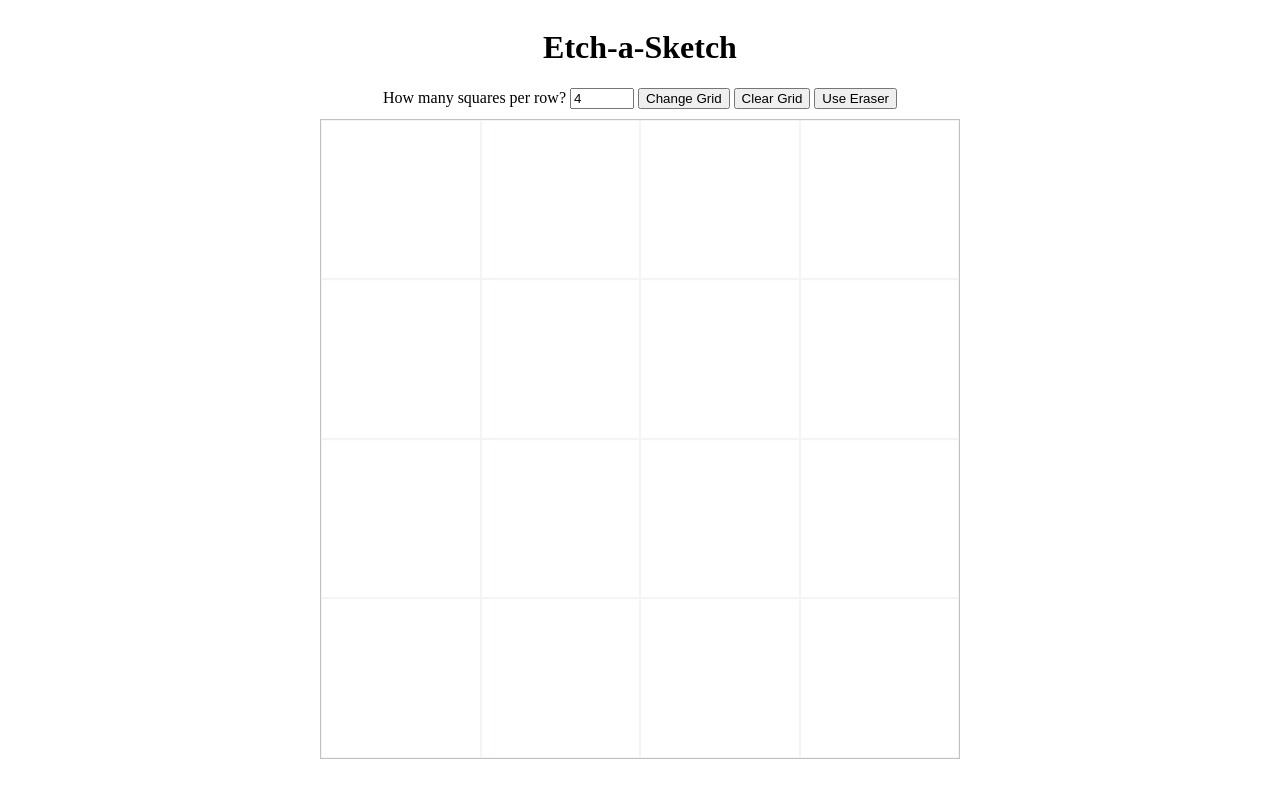
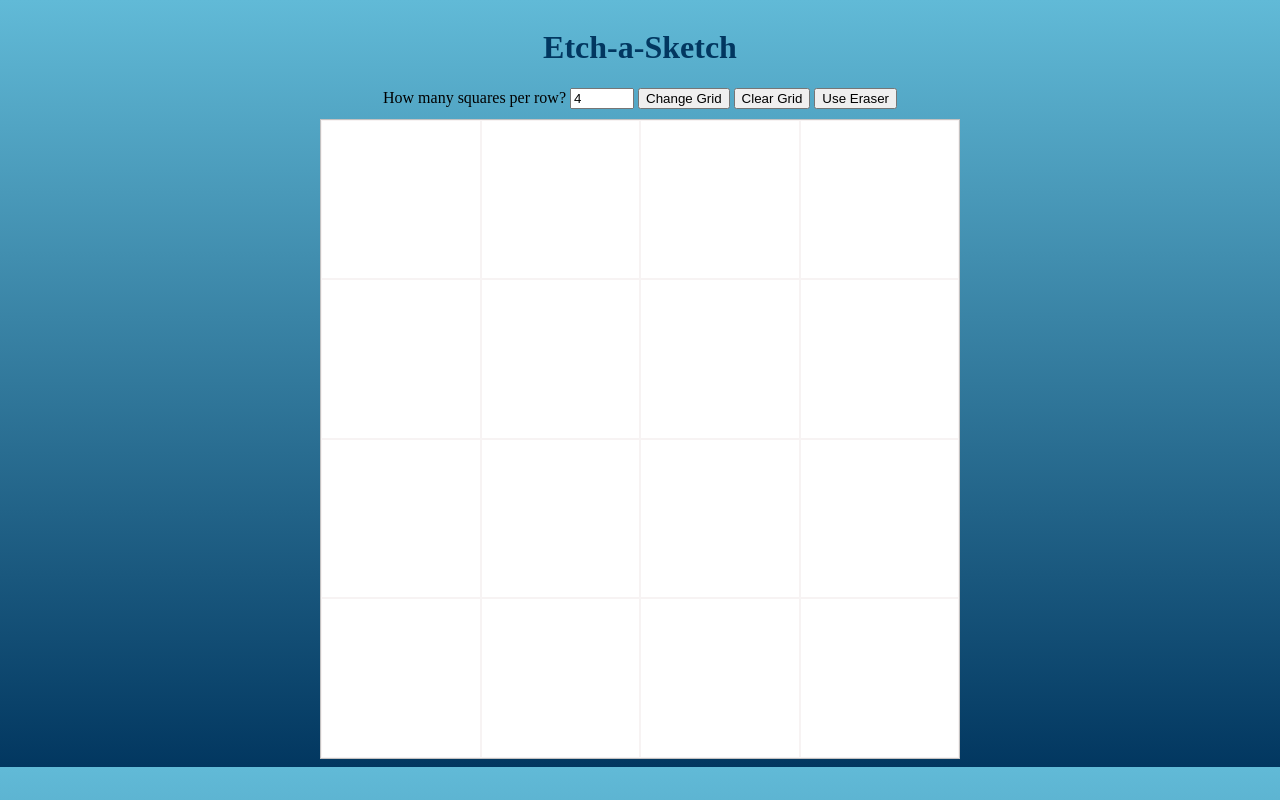
Before and after one commit to MurgrayDJ/Etch-a-Sketch, a plain HTML site: page index.html in a window 1280 px wide. Drawn offline with Linux system fonts and the light colour scheme.

Commit message:
Adds minor styling changes to h1 and background
The background is now set to a blue gradient, and the main heading is
now the darker color of the gradient.

```diff
--- a/style.css
+++ b/style.css
@@ -2,6 +2,11 @@ body {
     display: flex;
     flex-direction: column;
     align-items: center;
+    background: linear-gradient(#61bad7, #023760);
+}
+
+h1 {
+    color:#023760;
 }
 
 #grid-container,
```
